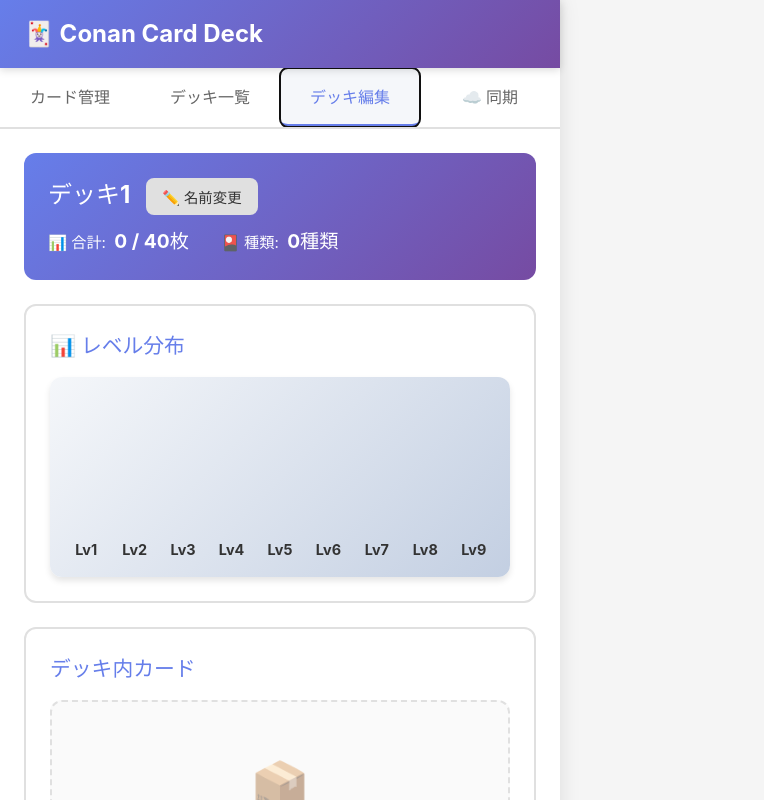
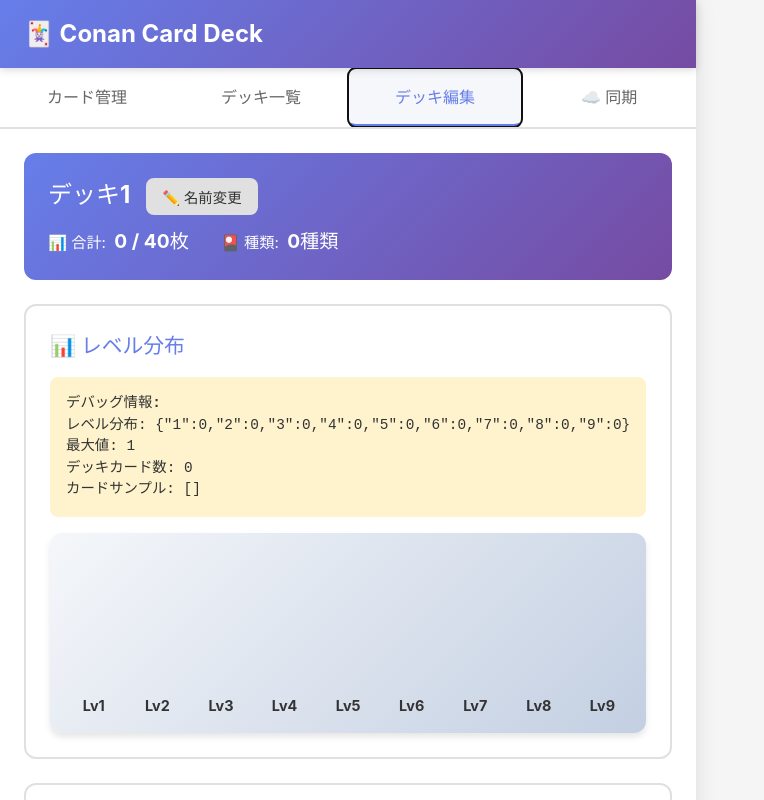
Before and after one commit to enterexit125-create/conan-deck, a React (Vite) app: page / in a window 1280 px wide. Both pictures are taken after a click on the button "デッキ編集". Shown: the top 800 px of the page, without its empty margins (0-764 px from the left). Built offline with nearby package versions, Linux system fonts and the light colour scheme.

Commit message:
デバッグ情報追加

```diff
--- a/src/App.tsx
+++ b/src/App.tsx
@@ -687,6 +687,23 @@
                 <div className="section-header">
                   <h2 className="section-title">📊 レベル分布</h2>
                 </div>
+
+                {/* デバッグ情報 */}
+                <div style={{
+                  padding: "1rem",
+                  background: "#fff3cd",
+                  borderRadius: "8px",
+                  marginBottom: "1rem",
+                  fontSize: "0.9rem",
+                  fontFamily: "monospace"
+                }}>
+                  <div><strong>デバッグ情報:</strong></div>
+                  <div>レベル分布: {JSON.stringify(levelDistribution)}</div>
+                  <div>最大値: {maxLevelCount}</div>
+                  <div>デッキカード数: {deckCards.length}</div>
+                  <div>カードサンプル: {JSON.stringify(cards.slice(0, 2).map(c => ({ name: c.name, level: c.level })))}</div>
+                </div>
+
                 <div style={{
                   display: "flex",
                   alignItems: "flex-end",
```
